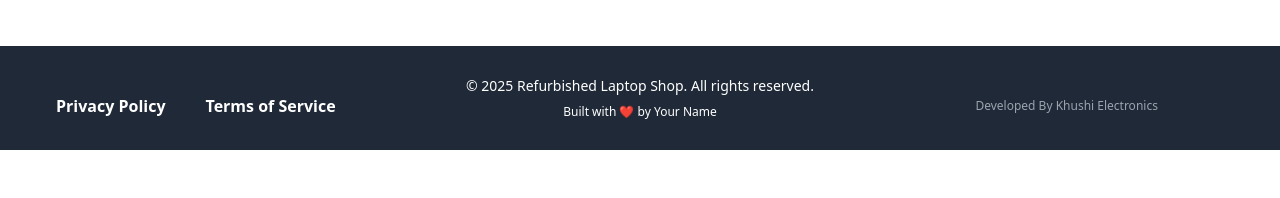
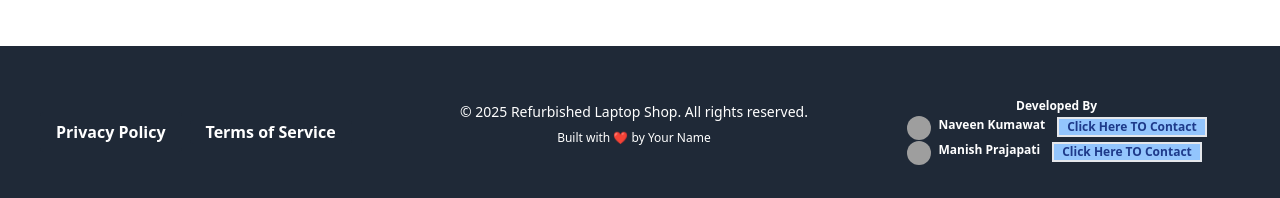
Before and after one commit to naveen21kumawat/KhushiElectronics, a React (Vite) app in the folder Frontend/: page /productpage in a window 1280 px wide. Shown: the part 1089-1287 px from the top of the page. Before the commit the page ends 1239 px from the top, so only its background shows below. Built offline with nearby package versions, Linux system fonts and the light colour scheme; grey boxes are pictures that could not be loaded.

Commit message:
feat: enhance Footer component with developer profiles and improved layout

```diff
--- a/Frontend/src/components/Footer.jsx
+++ b/Frontend/src/components/Footer.jsx
@@ -1,18 +1,20 @@
-import React from 'react'
+import { faLink } from "@fortawesome/free-solid-svg-icons";
+import React from "react";
 
 function Footer() {
   return (
-
     <footer className="bg-gray-800 text-white py-6 mt-10 flex  items-center justify-around ">
       <div className="mt-4  flex flex-row items-center w-1/3 ">
-          <a href=""
+        <a
+          href=""
           className="bg-gray-800 hover:bg-gray-700 text-white font-bold py-2 px-4 rounded inline-block ml-10 mr-2"
           target="_blank"
           rel="noopener noreferrer"
         >
           Privacy Policy
         </a>
-          <a href="/terms"
+        <a
+          href="/terms"
           className="bg-gray-800 hover:bg-gray-700 text-white font-bold py-
           2 px-4 rounded inline-block"
           target="_blank"
@@ -23,21 +25,52 @@ function Footer() {
       </div>
       <div className="container w-1/3 mx-auto text-center">
         <p className="text-sm">
-          &copy; {new Date().getFullYear()} Refurbished Laptop Shop. All rights reserved.
+          &copy; {new Date().getFullYear()} Refurbished Laptop Shop. All rights
+          reserved.
         </p>
-        <p className="text-xs mt-2">
-          Built with ❤️ by Your Name
-        </p>
+        <p className="text-xs mt-2">Built with ❤️ by Your Name</p>
+      </div>
 
+      {/* Developer Information */}
+      <div className="w-1/3 flex justify-center  p-2  mr-3 rounded-lg">
+        <div className="p-1">
+          <h1 className="text-center font-bold text-white text-xs mt-4">
+            Developed By
+          </h1>
+          {/* Naveen Profile */}
+          <div  className="flex items-center text-white font-bold">
+            <span className="mr-2">
+              <img
+                src="https://naveencodes.netlify.app/naveen.png"
+                alt="Naveen Kumawat"
+                className="w-6 h-6 rounded-full inline-block"
+              />
+            </span>
+            <span className="e text-xs flex gap-3">
+              <h1>Naveen Kumawat</h1>
+            <a href="https://naveencodes.netlify.app/" className="text-xs text-blue-900 font-bold border-2 bg-blue-300 px-2">Click Here TO Contact</a>
+            </span>
           </div>
-      <div className="w-1/3 flex justify-center">
-        <div className="">
-         < h1 className="text-center text-gray-400 text-xs mt-4">Developed By Khushi Electronics</h1>
+
+          {/* Manish Profile */}
+          <div children="mt-2" className="flex items-center text-white font-bold">
+            <span className="mr-2">
+              <img
+                src="https://mypersonalpfolio.netlify.app/1707530238951.jpg"
+                alt="Naveen Kumawat"
+                className="w-6 h-6 rounded-full inline-block"
+              />
+            </span>
+            <span className=" text-xs flex gap-3">
+              <h1>Manish Prajapati</h1>
+            <a href="https://mypersonalpfolio.netlify.app/" className="text-xs text-blue-900 font-bold border-2 bg-blue-300 px-2">Click Here TO Contact</a>
+            </span>
+          </div>
+
         </div>
       </div>
     </footer>
-
-  )
+  );
 }
 
-export default Footer
+export default Footer;
```
Lines whose indentation alone changed are shown as unchanged.
